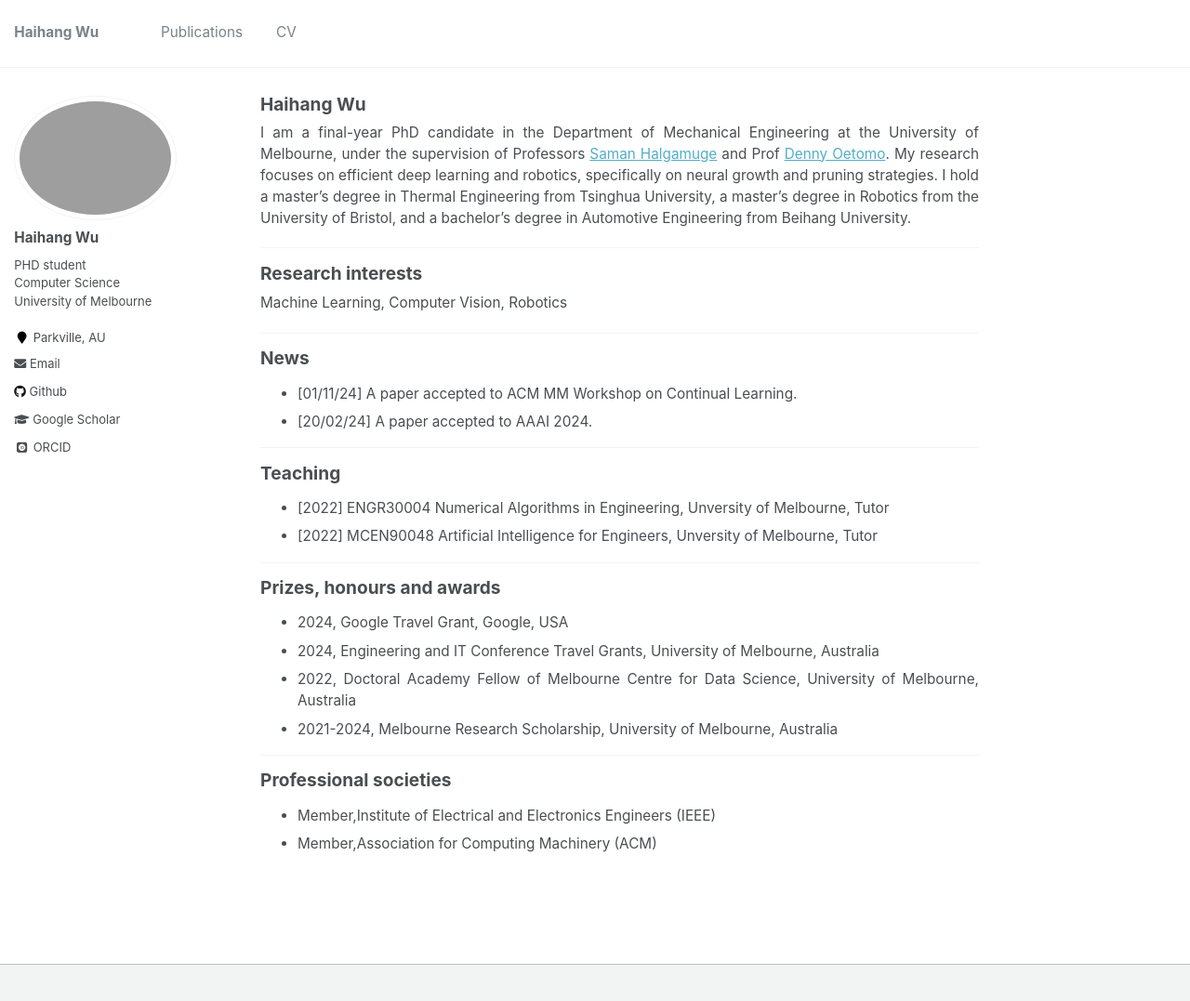
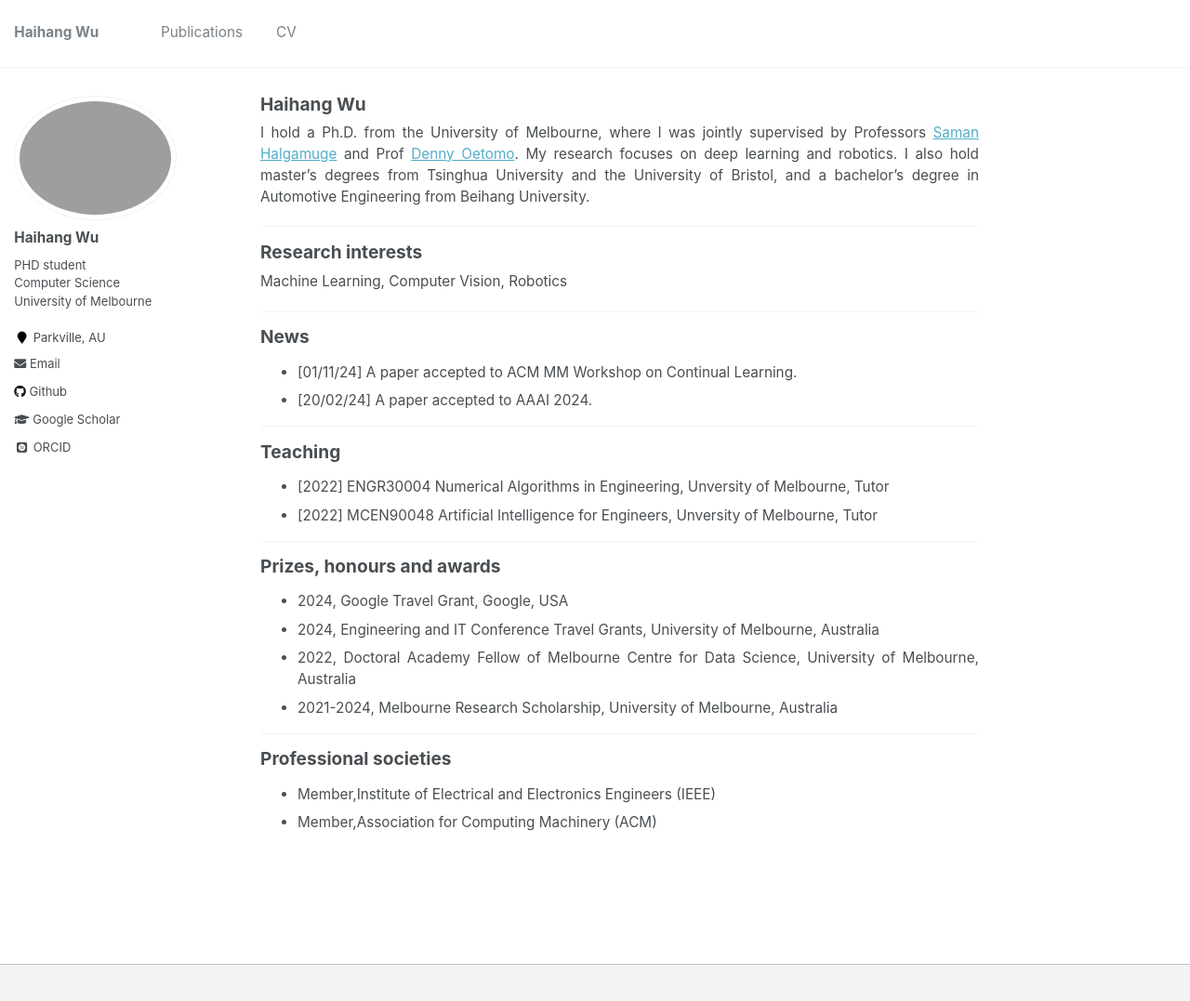
Before and after one commit to HaihangWu/HaihangWu.github.io, a Jekyll site: the page built from _pages/about.md, in a window 1280 px wide and 1099 px high. Shown: the top 1077 px of the window at 93% size. Built offline with Jekyll 4.4.1, drawn with Linux system fonts in a browser that asks for light colours; some web fonts are replaced.

Commit message:
Update about.md

```diff
--- a/_pages/about.md
+++ b/_pages/about.md
@@ -8,7 +8,7 @@ redirect_from:
   - /about.html
 ---
 
-I am a final-year PhD candidate in the Department of Mechanical Engineering at the University of Melbourne, under the supervision of Professors [Saman Halgamuge](https://findanexpert.unimelb.edu.au/profile/2854-saman-halgamuge) and Prof [Denny Oetomo](https://findanexpert.unimelb.edu.au/profile/188333-denny-oetomo). My research focuses on efficient deep learning and robotics, specifically on neural growth and pruning strategies. I hold a master’s degree in Thermal Engineering from Tsinghua University, a master’s degree in Robotics from the University of Bristol, and a bachelor’s degree in Automotive Engineering from Beihang University.
+I hold a Ph.D. from the University of Melbourne, where I was jointly supervised by Professors [Saman Halgamuge](https://findanexpert.unimelb.edu.au/profile/2854-saman-halgamuge) and Prof [Denny Oetomo](https://findanexpert.unimelb.edu.au/profile/188333-denny-oetomo). My research focuses on deep learning and robotics. I also hold master’s degrees from Tsinghua University and the University of Bristol, and a bachelor’s degree in Automotive Engineering from Beihang University.
 - - -
 
 
```
